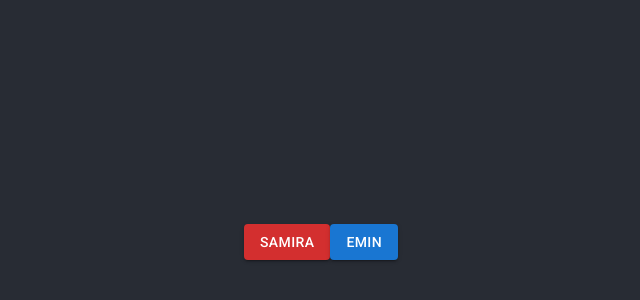
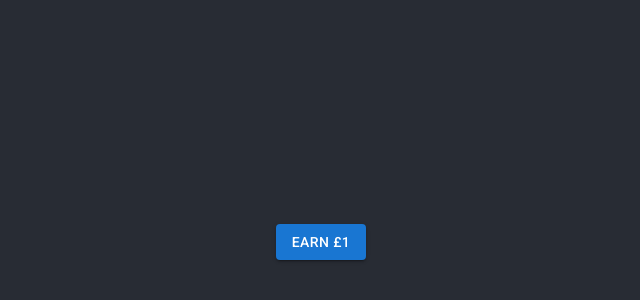
Before and after one commit to rganeyev/kids-finance, a React (Create React App) app: page / in a window 1280 px wide. Shown: the part 158-458 px from the top of the page, without its empty margins (319-959 px from the left). Built offline with nearby package versions, Linux system fonts and the light colour scheme.

Commit message:
changed the order

```diff
--- a/src/App.css
+++ b/src/App.css
@@ -1,49 +1,31 @@
 .App {
   text-align: center;
-}
-
-.App-logo {
-  height: 40vmin;
-  pointer-events: none;
-}
-
-@media (prefers-reduced-motion: no-preference) {
-  .App-logo {
-    animation: App-logo-spin infinite 20s linear;
-  }
 }
 
 .App-header {
   background-color: #282c34;
   min-height: 100vh;
   display: flex;
-  flex-direction: column;
+  flex-direction: row;
   align-items: center;
   justify-content: center;
   font-size: calc(10px + 2vmin);
   color: white;
 }
 
-.App-link {
-  color: #61dafb;
+.children-container {
+  display: flex;
+  justify-content: space-evenly !important;
+  align-items: center !important;
+  flex: 1;
 }
 
-@keyframes App-logo-spin {
-  from {
-    transform: rotate(0deg);
-  }
-
-  to {
-    transform: rotate(360deg);
-  }
-}
-
-.fadeIn {
+.fade-in {
   transition: opacity 1s;
   opacity: 1;
 }
 
-.fadeOut {
+.fade-out {
   transition: opacity 2s;
   opacity: 0;
 }
--- a/src/App.tsx
+++ b/src/App.tsx
@@ -1,47 +1,66 @@
-import React, { useCallback, useState } from 'react';
-import './App.css';
-import Confetti from 'react-confetti';
-import InputForm from './InputForm.react';
-import { useWindowSize } from 'react-use';
-import CurrentBalance from './CurrentBalance.react';
-import SelectUser from './SelectUser.react';
+import React, { useCallback, useState } from "react";
+import "./App.css";
+import Confetti from "react-confetti";
+import EarnButton from "./EarnButton.react";
+import { useWindowSize } from "react-use";
+import CurrentBalance from "./CurrentBalance.react";
+import SelectUser from "./SelectUser.react";
 
 enum State {
-  SELECT_USER = 0,
-  PRESS_BUTTON = 1,
+  PRESS_BUTTON = 0,
+  SELECT_USER,
   CONFETTI,
   BALANCE_SHOWN,
 }
 
 function App() {
   const { width, height } = useWindowSize();
-  const [currentState, setCurrentState] = useState<State>(State.SELECT_USER);
-  const [userName, setUserName] = useState<string | null>(null);
+  const [currentState, setCurrentState] = useState<State>(State.PRESS_BUTTON);
   const [currentBalance, setCurrentBalance] = useState<number>(0);
-  const onUpdateBalance = useCallback((balance: number) => {
+  const onUpdateBalanceCallback = useCallback(
+    (balance: number) => {
       setCurrentState(State.CONFETTI);
       setCurrentBalance(balance);
-  }, [setCurrentBalance, setCurrentState]);
+    },
+    [setCurrentBalance, setCurrentState]
+  );
 
-  const showBalanceCallback = useCallback(() => setCurrentState(State.BALANCE_SHOWN), [setCurrentState]);
-  const selectUserNameCallback = useCallback((name: string) => { setUserName(name); setCurrentState(State.PRESS_BUTTON); }, [setUserName]);
-
+  const showBalanceCallback = useCallback(
+    () => setCurrentState(State.BALANCE_SHOWN),
+    [setCurrentState]
+  );
+  const pressButtonCallback = useCallback(() => {
+    setCurrentState(State.SELECT_USER);
+  }, []);
 
   return (
     <div className="App">
-      <header className="App-header">{currentState === State.SELECT_USER && <SelectUser onSelectUser={selectUserNameCallback} />}
-        {(currentState === State.PRESS_BUTTON || currentState === State.CONFETTI) &&
-          <InputForm className={currentState === State.CONFETTI ? 'fadeOut' : 'fadeIn'} onSendForm={onUpdateBalance} userName={userName!} />
+      <header className="App-header">
+        {currentState === State.PRESS_BUTTON && (
+          <EarnButton callback={pressButtonCallback} />
+        )}
+        {(currentState === State.SELECT_USER ||
+          currentState === State.CONFETTI) && (
+          <SelectUser
+            onSendForm={onUpdateBalanceCallback}
+            cssClass={
+              currentState === State.SELECT_USER ? "fade-in" : "fade-out"
             }
-        {currentState === State.BALANCE_SHOWN && <CurrentBalance value={currentBalance} />}
+          />
+        )}
+        {currentState === State.BALANCE_SHOWN && (
+          <CurrentBalance value={currentBalance} />
+        )}
       </header>
-      {currentState === State.CONFETTI && <Confetti
+      {currentState === State.CONFETTI && (
+        <Confetti
           width={width}
           height={height}
           recycle={false}
           numberOfPieces={3000}
           onConfettiComplete={showBalanceCallback}
-      />}
+        />
+      )}
     </div>
   );
 }
--- /dev/null
+++ b/src/EarnButton.react.tsx
@@ -0,0 +1,15 @@
+import Button from "@mui/material/Button";
+
+type Props = {
+  callback: () => void;
+};
+
+export default function EarnButton({ callback }: Props) {
+  return (
+    <div>
+      <Button variant="contained" onClick={callback}>
+        Earn £1
+      </Button>
+    </div>
+  );
+}
--- a/src/InputForm.react.tsx
+++ /dev/null
@@ -1,24 +0,0 @@
-import { useCallback } from 'react';
-import Button from '@mui/material/Button';
-
-type Props = {
-    onSendForm: (balance: number, isUpdated: boolean) => void;
-    className: string | undefined;
-    userName: string;
-};
-
-export default function InputForm({ onSendForm, className, userName }: Props) {
-    const onEarn = useCallback(async () => {
-        const requestOptions = {
-            method: 'POST',
-            headers: { 'Content-Type': 'application/json' },
-            body: JSON.stringify({ name: userName })
-        };
-        const response = await fetch('https://backend.gcrm.online/api/v1/finance/', requestOptions);
-        const data = await response.json();
-        onSendForm(data.balance, data.is_updated);
-    }, [onSendForm, userName]);
-    return <div className={className}>
-        <Button variant="contained" onClick={onEarn}>Earn £1</Button>
-    </div>;
-}
--- a/src/SelectUser.css
+++ /dev/null
@@ -1,4 +0,0 @@
-.container {
-    flex: 1,
-    justifyContent: 'space-evenly',
-}
--- a/src/SelectUser.react.tsx
+++ b/src/SelectUser.react.tsx
@@ -1,13 +1,48 @@
-import Button from '@mui/material/Button';
-import './App.css';
+import { useCallback } from "react";
+import Button from "@mui/material/Button";
+import "./App.css";
 
 type Props = {
-    onSelectUser: (name: string) => void;
+  onSendForm: (balance: number, isUpdated: boolean) => void;
+  cssClass: string;
 };
 
-export default function SelectUser({onSelectUser}: Props) {
-    return <div className='container'>
-        <Button color="error" variant="contained" onClick={() => onSelectUser('Samira')}>Samira</Button>
-        <Button variant="contained" onClick={() => onSelectUser('Samira')}>Emin</Button>
-    </div>;
+export default function SelectUser({ onSendForm, cssClass }: Props) {
+  const onEarn = useCallback(
+    async (userName: string) => {
+      const requestOptions = {
+        method: "POST",
+        headers: { "Content-Type": "application/json" },
+        body: JSON.stringify({ name: userName }),
+      };
+      const response = await fetch(
+        "https://backend.gcrm.online/api/v1/finance/",
+        requestOptions
+      );
+      const data = await response.json();
+      onSendForm(data.balance, data.is_updated);
+    },
+    [onSendForm]
+  );
+
+  const className = `children-container ${cssClass}`;
+
+  return (
+    <div className={className}>
+      <Button
+        color="secondary"
+        variant="contained"
+        onClick={() => onEarn("Samira")}
+      >
+        Samira
+      </Button>
+      <Button
+        color="success"
+        variant="contained"
+        onClick={() => onEarn("Samira")}
+      >
+        Emin
+      </Button>
+    </div>
+  );
 }
```
Lines whose indentation alone changed are shown as unchanged.
